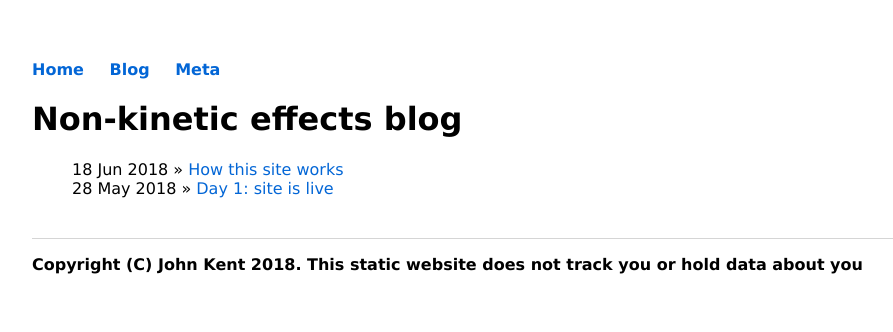
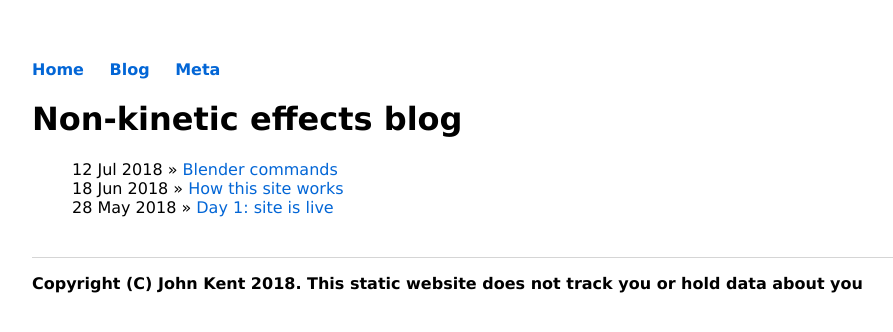
Before and after one commit to KineticLensman/KineticLensman.github.io, a Jekyll site: the page built from blog/index.html, in a window 1280 px wide. Shown: the top 332 px of the page, without its empty margins (160-1053 px from the left). Built offline with Jekyll 4.4.1, drawn with Linux system fonts in a browser that asks for light colours; a file with an impossible date is left out.

Commit message:
Blender commands - fixed title

```diff
--- a/_posts/2018-07-12-blender-commands.md
+++ b/_posts/2018-07-12-blender-commands.md
@@ -1,7 +1,7 @@
 ---
 layout: post
-title: "Blender"
-date: YYYY-MM-DD
+title: "Blender commands"
+date: 2018-07-12
 ---
 
 For reasons to be discussed elsewhere, I'm teaching myself [Blender](www.blender.org). The Blender User Interface is heavily keyboard driven and a knowledge of the keyboard shortcuts is essential for effective interactions. Here's a Blender cheatsheet
```
